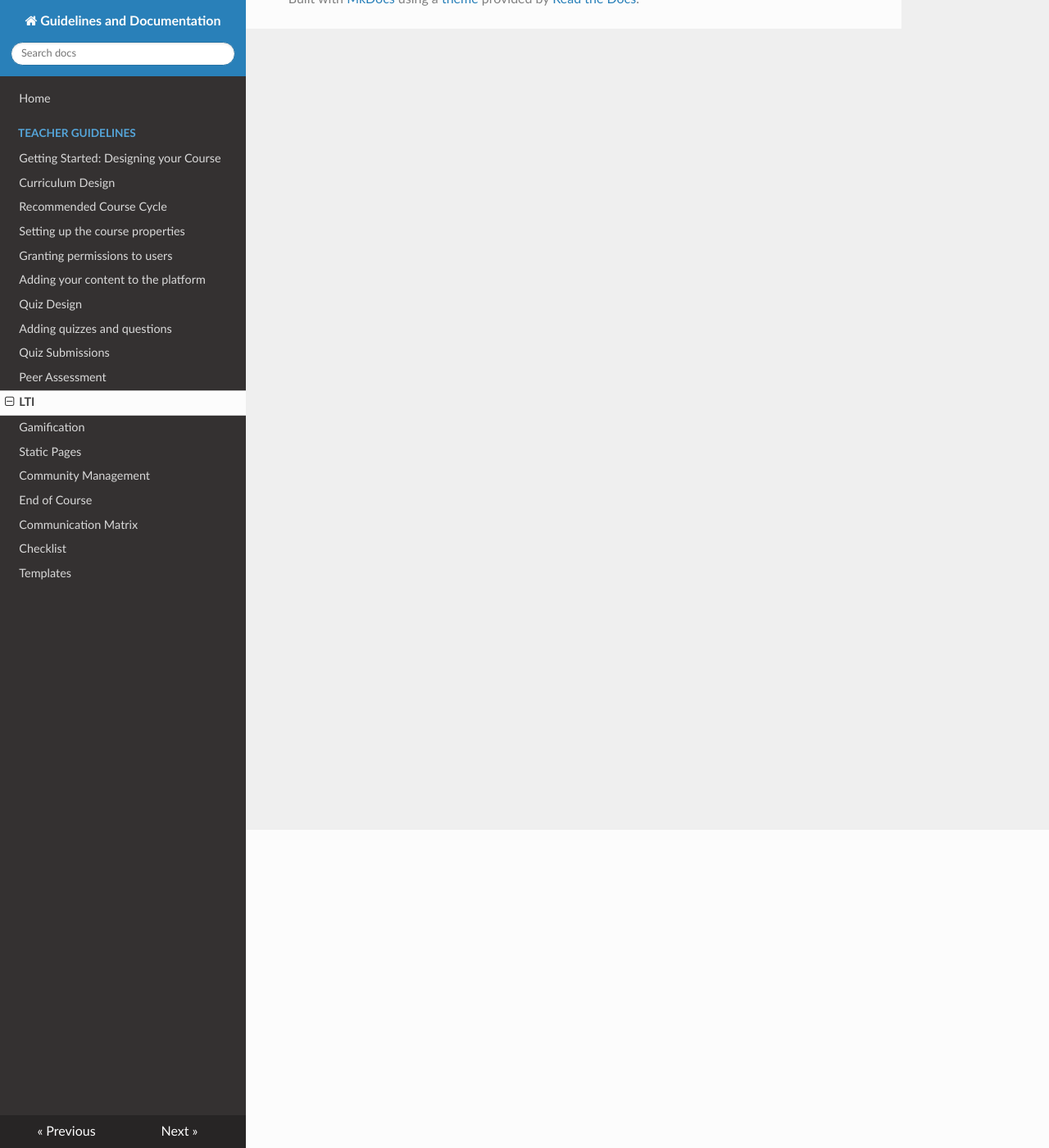
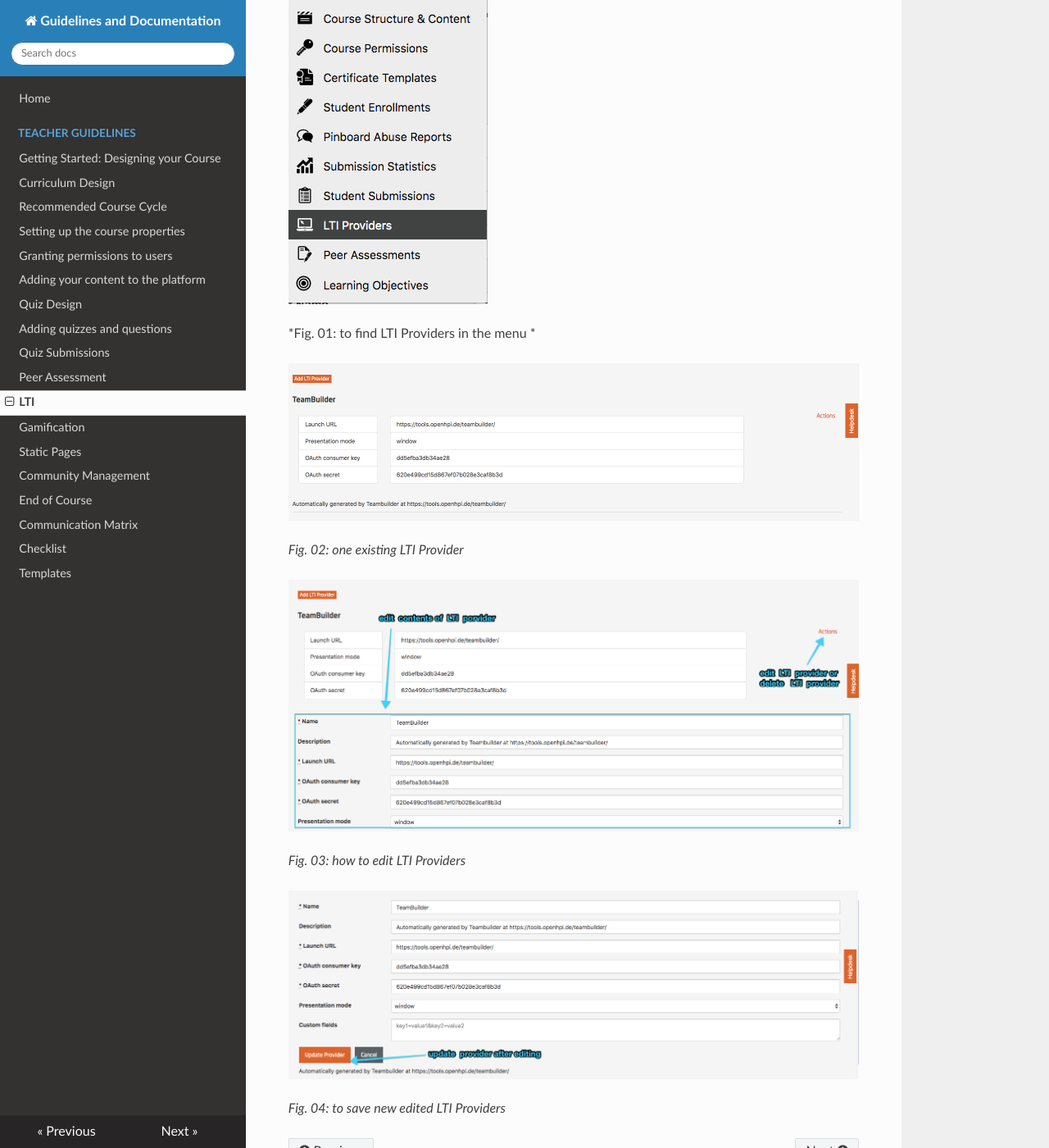
Before and after one commit to openHPI/TeachingTeamGuidelines, an MkDocs documentation site: the page built from docs/11_lti.md, in a window 1280 px wide and 1400 px high, scrolled down 388 px. Shown: the whole window at 82% size. Built offline with MkDocs 1.6.1, drawn with Linux system fonts in a browser that asks for light colours; nearby versions of some CDN libraries; old or Windows-style settings are respelled for this version of MkDocs.

Commit message:
edited documents 11.LTI

```diff
--- a/docs/11_lti.md
+++ b/docs/11_lti.md
@@ -1,3 +1,24 @@
 ![HPI Logo](img/HPI_Logo.png)
 
 # LTI
+
+
+![course permissions](img/11/LTI_1.png)
+
+*Fig. 01: to find LTI Providers in the menu *
+
+
+
+![course permissions](img/11/LTI_2.png)
+
+*Fig. 02: one existing LTI Provider*
+
+
+![course permissions](img/11/LTI_3.png)
+
+*Fig. 03: how to edit  LTI Providers*
+
+
+![course permissions](img/11/LTI_4.png)
+
+*Fig. 04: to save new edited LTI Providers*
```
Also changed, not shown: docs/img/11/LTI_1.png (added), docs/img/11/LTI_2.png (added), docs/img/11/LTI_3.png (added), docs/img/11/LTI_4.png (added).
